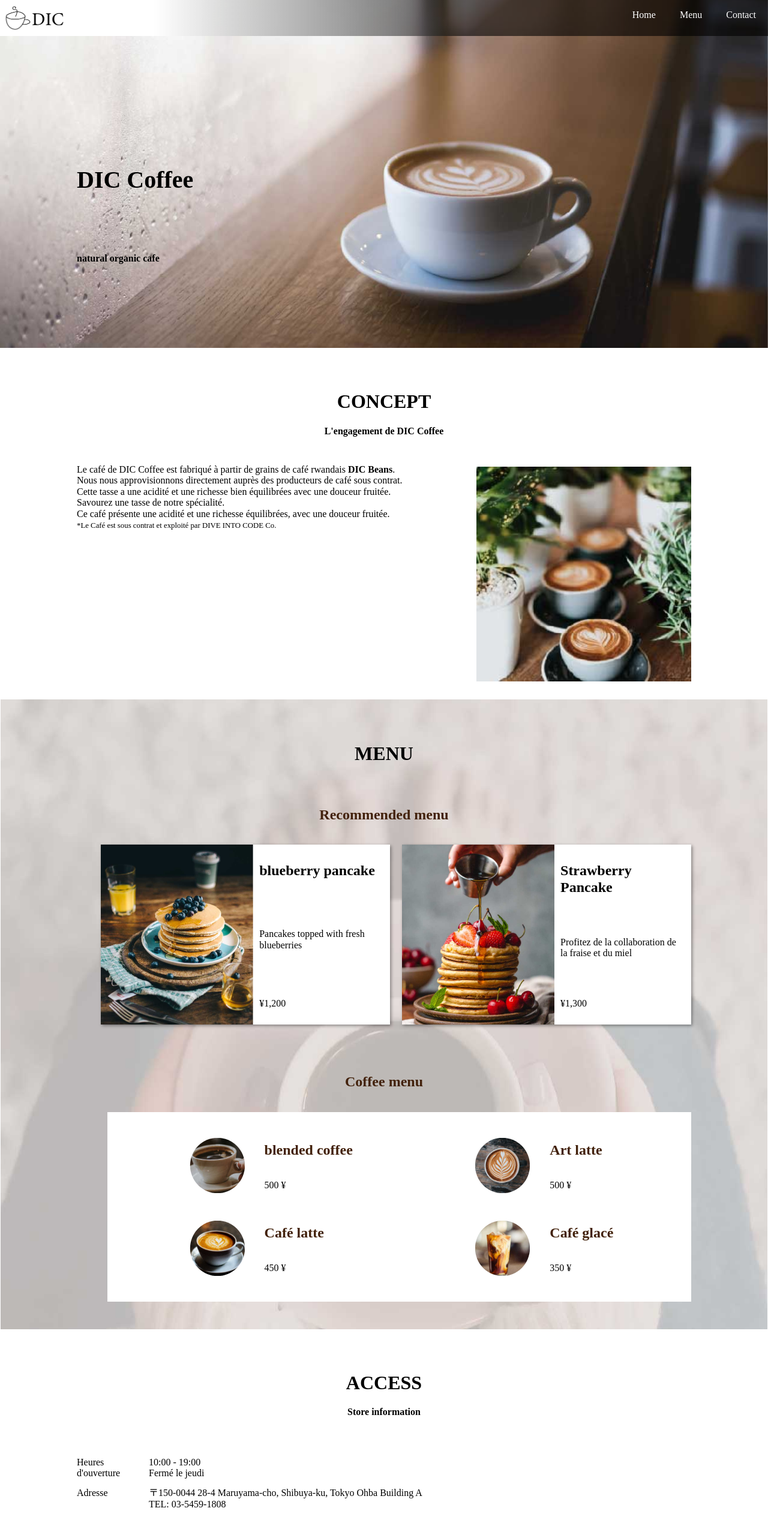
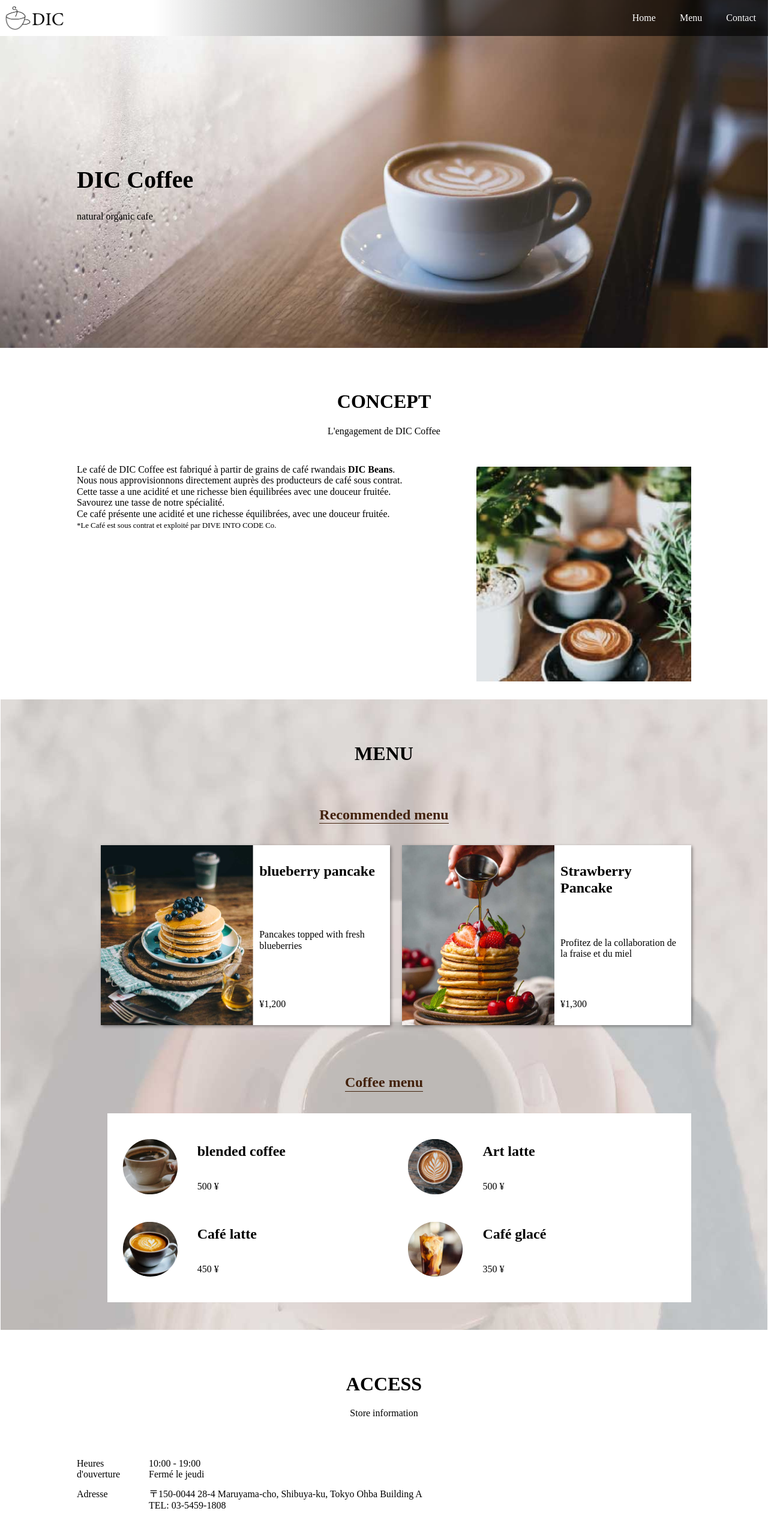
Before and after one commit to diaraba/ImmitationSiteDIC, a plain HTML site: page index.html in a window 1280 px wide. Shown: the top 2554 px of the page at 60% size. Drawn offline with Linux system fonts and the light colour scheme; grey boxes are pictures that could not be loaded.

Commit message:
Modification index.html main.css 6

```diff
--- a/css/main.css
+++ b/css/main.css
@@ -1,4 +1,7 @@
 @charset "utf-8";
+html {
+  height: 100%;
+}
 h1 ~ div{
     color: red;
   }
@@ -19,7 +22,7 @@ position: fixed;
     height: 500px;
     background: center/ cover no-repeat url(../image/sample_key.jpg);
     font-family: 'Noto Serif JP', serif;
-    font-weight: bold;
+/*  font-weight: bold;*/
   }
   .post{
     display: flex;
@@ -31,7 +34,7 @@ position: fixed;
   .post p{
     display: flex;
     position: absolute;
-    bottom: 43%;
+    bottom: 88%;
   }
   .key h1{
     font-size: 2.5rem;
@@ -52,6 +55,11 @@ position: fixed;
   p .center{
     line-height: 1.7;
   } */
+  body {
+    position: relative;
+    padding-bottom: 75px;
+    min-height: 100%;
+  }
 header{
   font-family: 'Noto Serif JP', serif;
 
@@ -64,12 +72,12 @@ font-size: 40px;
   font-family: 'Noto Serif JP', serif;
   font-size: 1.5rem;
   color: #42210b;
+  border-bottom: solid #42210b 1px;
   margin-bottom: 20px;
 }
 
 .section_title {
   font-family: 'Noto Serif JP', serif;
-  font-weight: bold;
   text-align: center;
   margin-bottom: 50px;
 }
@@ -86,14 +94,19 @@ font-size: 40px;
   justify-content: space-between;
   align-items: stretch;
   position: fixed;
+  top: 0;
   width: 100%;
+  z-index: 2;
 }
 
 .global_nav_item{
   color: white;
+  font-weight: 50;
   text-decoration: none;
   list-style: none;
-  align-items: center;
+  display: flex;
+  flex-direction: column;
+  justify-content: center;
   padding: 0 20px;
 }
 
@@ -114,11 +127,7 @@ font-size: 40px;
 .logo img{
   width: 100%;
 }
-footer{
-  display: flex;
-  align-items: stretch;
-  background:  rgba(0,0,0,.6);
-}
+
 
 .section_concept{
   display: flex;
@@ -139,6 +148,7 @@ footer{
 .section_menu_{
   background: url("../image/sample_menu_bg.jpg") no-repeat bottom;
   background-attachment: fixed;
+
 }
 .section_menu{
   display: flex;
@@ -216,6 +226,7 @@ footer{
   width: 45%;
   padding: 10px;
   display: flex;
+  text-decoration: none;
   flex-direction: column;
   justify-content: space-between;
 }
@@ -235,13 +246,32 @@ footer{
 .frame{
   position: relative;
   width: 100%;
+  padding-top: 57%;
 }
 
-iframe {
-  width:100%;
+.frame2 {
+  position: absolute;
+  top: 0;
+  right: 0;
+  width: 100%;
+  height: 100%;
+  z-index: 1;
+}
+  /*
+.frame {
+  position: relative;
+  width: 100%;
+  padding-top: 56.25%;
 }
 
-;
+.frame_child{
+  position: absolute;
+  top: 0;
+  right: 0;
+  width: 100%;
+  height: 100%;
+} */
+
 .footer{
   width: 100%;
   background: #251e19;
@@ -277,3 +307,9 @@ iframe {
   text-align: center;
   font-size: 10px;
 }
+
+li.section_menu_carte11 {
+  position: relative;
+  left: -12%;
+  padding-bottom: 0%;
+}
--- a/index.html
+++ b/index.html
@@ -86,7 +86,7 @@ Ce café présente une acidité et une richesse équilibrées, avec une douceur
                         </li> -->
                         <li class="section_menu_carte11">
                             <div class="recommended_menu_content1">
-                              <h2 class="menu_title">blended coffee</h2>
+                              <h2>blended coffee</h2>
                               <p class="caffee_menu_price">500 ¥</p>
                             </div>
                             <img src="image/sample_cafe1.jpg" class="coffee_menu_image">
@@ -94,7 +94,7 @@ Ce café présente une acidité et une richesse équilibrées, avec une douceur
 
                          <li class="section_menu_carte11">
                             <div class="recommended_menu_content1">
-                              <h2 class="menu_title">Art latte</h2>
+                              <h2>Art latte</h2>
                               <p class="caffee_menu_price">500 ¥</p>
                             </div>
                             <img src="image/sample_cafe2.jpg" class="coffee_menu_image">
@@ -102,7 +102,7 @@ Ce café présente une acidité et une richesse équilibrées, avec une douceur
 
                           <li class="section_menu_carte11">
                             <div class="recommended_menu_content1">
-                                <h2 class="menu_title">Café latte</h2>
+                                <h2>Café latte</h2>
                                 <p class="caffee_menu_price">450 ¥</p>
                               </div>
 
@@ -111,7 +111,7 @@ Ce café présente une acidité et une richesse équilibrées, avec une douceur
 
                          <li class="section_menu_carte11">
                             <div class="recommended_menu_content1">
-                                <h2 class="menu_title">Café glacé</h2>
+                                <h2>Café glacé</h2>
                                 <p class="caffee_menu_price">350 ¥</p>
                               </div>
                               <img class="coffee_menu_image " src="image/sample_cafe4.jpg">
@@ -173,7 +173,7 @@ Ce café présente une acidité et une richesse équilibrées, avec une douceur
             </div>
             </dl>
             <div class="frame">
-            <iframe src="https://www.google.com/maps/embed?pb=!1m18!1m12!1m3!1d3241.8623826309063!2d139.6899861282468!3d35.65576207565945!2m3!1f0!2f0!3f0!3m2!1i1024!2i768!4f13.1!3m3!1m2!1s0x60188b55bb707eff%3A0x5f04575eb7aca63e!2s%C5%8Cba%2C%2028-4%20Maruyamach%C5%8D%2C%20Shibuya%20City%2C%20Tokyo%20150-0044%2C%20Japon!5e0!3m2!1sfr!2sml!4v1666489100925!5m2!1sfr!2sml" width="600" height="450" style="border:0;" allowfullscreen="allowfullscreen" loading="lazy" referrerpolicy="no-referrer-when-downgrade"></iframe>
+            <iframe src="https://www.google.com/maps/embed?pb=!1m18!1m12!1m3!1d3241.8623826309063!2d139.6899861282468!3d35.65576207565945!2m3!1f0!2f0!3f0!3m2!1i1024!2i768!4f13.1!3m3!1m2!1s0x60188b55bb707eff%3A0x5f04575eb7aca63e!2s%C5%8Cba%2C%2028-4%20Maruyamach%C5%8D%2C%20Shibuya%20City%2C%20Tokyo%20150-0044%2C%20Japon!5e0!3m2!1sfr!2sml!4v1666489100925!5m2!1sfr!2sml" width="600" height="450" style="border:0;" class="frame2" allowfullscreen="allowfullscreen" loading="lazy" referrerpolicy="no-referrer-when-downgrade"></iframe>
             </div>
         </article>
       <!-- ここまでACCESS -->
@@ -197,7 +197,7 @@ Ce café présente une acidité et une richesse équilibrées, avec une douceur
             </a>
         </ul>
          <p class="footer_right">© DIVE INTO CODE Corp. Tous droits réservés.</p>
-         <a href="#top">Retourner en haut</a>
+         <!-- <a href="#top">Retourner en haut</a>     -->
       </nav>
     </footer>
   </body>
```
Also changed, not shown: contact.html (+2 -2 lines).
